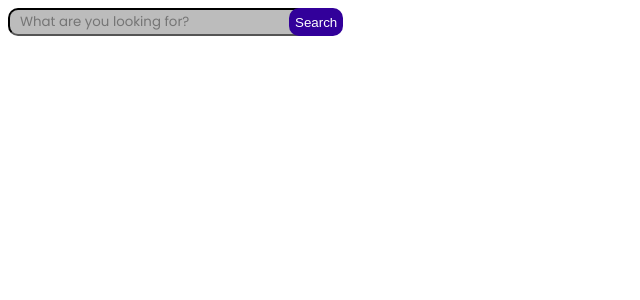
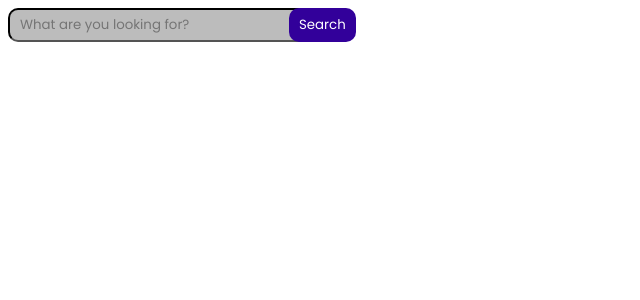
Before and after one commit to DianaOlivaresBarahona/CommitOrQuit, a React (Vite) app: page / in a window 1280 px wide. Shown: the top 300 px of the page, without its empty margins (0-640 px from the left). Built offline with nearby package versions, Linux system fonts and the light colour scheme; a web font is replaced by a local one.

Commit message:
Made a dynamic text button component and made some styling

```diff
--- /dev/null
+++ b/src/components/ButtonText.jsx
@@ -0,0 +1,13 @@
+import "../stylesheet/buttonText.css";
+
+const ButtonText = ({ type, onClick, value }) => {
+  return (
+    <>
+      <button className="buttonText" type={type} onClick={onClick}>
+        {value}
+      </button>
+    </>
+  );
+};
+
+export default ButtonText;
--- a/src/components/SearchField.jsx
+++ b/src/components/SearchField.jsx
@@ -1,6 +1,7 @@
 import Input from "./Input";
 import React, { useState } from "react";
 import "../stylesheet/searchField.css";
+import ButtonText from "./ButtonText";
 
 const SearchField = () => {
   const [searchItem, setSearchItem] = useState("");
@@ -23,9 +24,7 @@ const SearchField = () => {
           placeholder="What are you looking for? "
           onChange={handleChange}
         ></Input>
-        <button className="searchButton" type="submit">
-          Search
-        </button>
+        <ButtonText type="submit" value="Search" />
       </form>
     </>
   );
--- /dev/null
+++ b/src/stylesheet/buttonText.css
@@ -0,0 +1,8 @@
+.buttonText {
+  background-color: #32009a;
+  color: white;
+  border-radius: 10px;
+  border: none;
+  font-family: "Poppins";
+  padding: 5px 10px;
+}
--- a/src/stylesheet/input.css
+++ b/src/stylesheet/input.css
@@ -1,6 +1,6 @@
 .inputField {
   width: 100%;
-  padding: 2px 10px;
+  padding: 5px 10px;
   font-family: "Poppins";
   font-weight: 400;
   font-style: normal;
```
